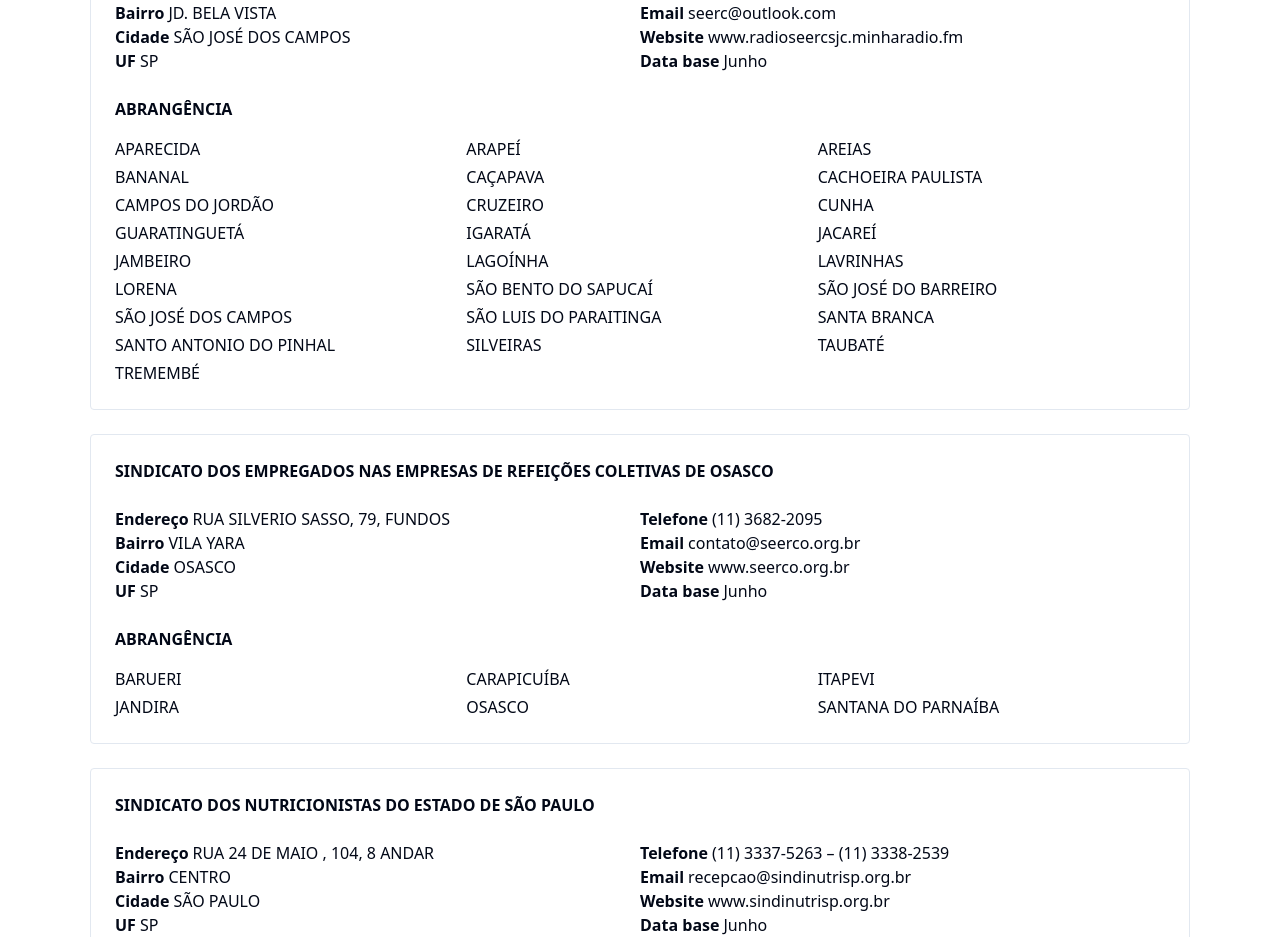
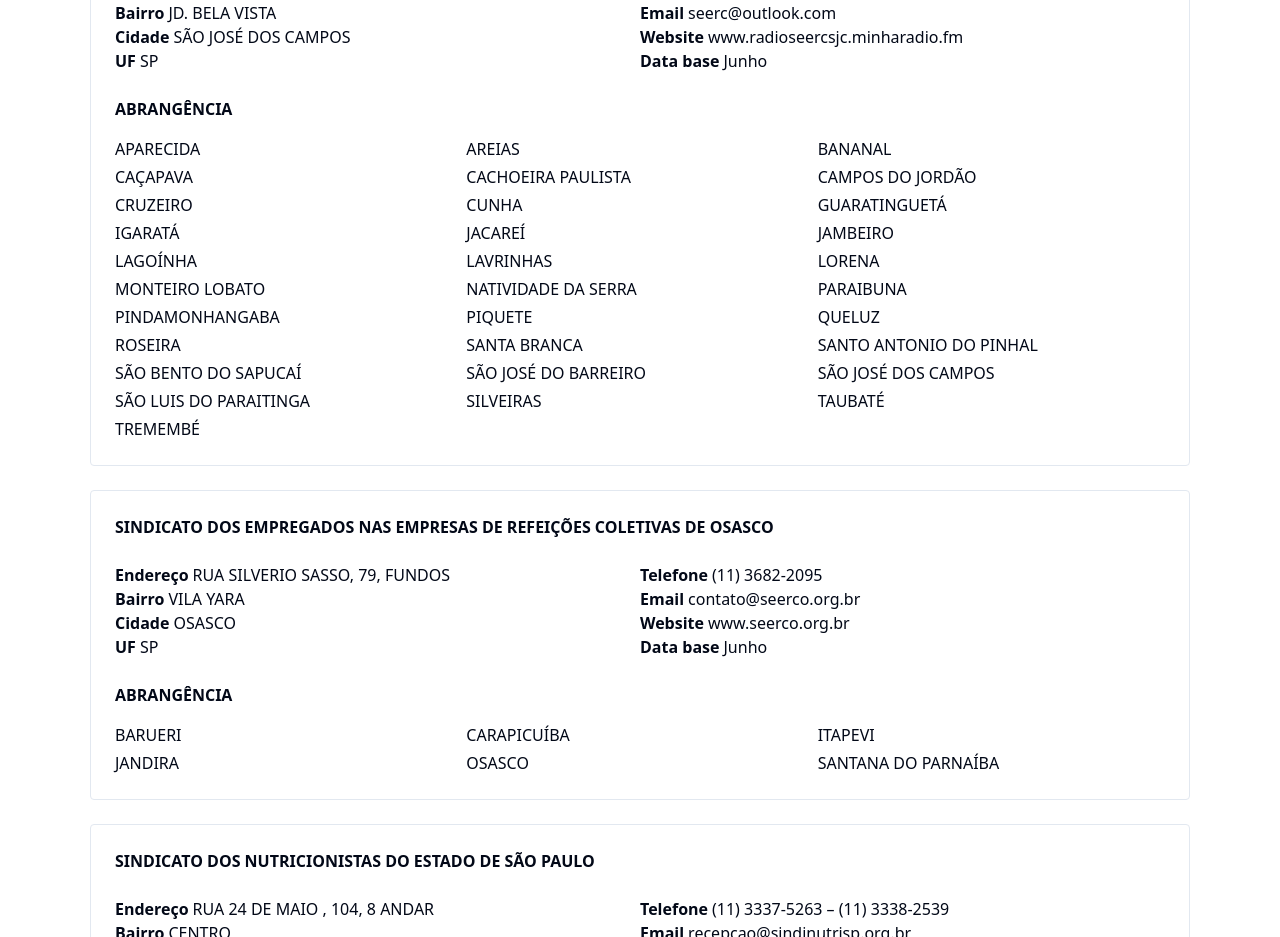
Before and after one commit to devsindercsp/sindicatos, a React (Vite) app: page / in a window 1280 px wide. Shown: the part 880-1817 px from the top of the page. Built offline with nearby package versions, Linux system fonts and the light colour scheme.

Commit message:
Update sindicatos.ts

```diff
--- a/src/data/sindicatos.ts
+++ b/src/data/sindicatos.ts
@@ -64,7 +64,6 @@ export const sindicatos: Sindicato[] = [
     basedata: 'Junho',
     coverage: [
       'APARECIDA',
-      'ARAPEÍ',
       'AREIAS',
       'BANANAL',
       'CAÇAPAVA',
@@ -79,12 +78,19 @@ export const sindicatos: Sindicato[] = [
       'LAGOÍNHA',
       'LAVRINHAS',
       'LORENA',
+      'MONTEIRO LOBATO',
+      'NATIVIDADE DA SERRA',
+      'PARAIBUNA',
+      'PINDAMONHANGABA',
+      'PIQUETE',
+      'QUELUZ',
+      'ROSEIRA',
+      'SANTA BRANCA',
+      'SANTO ANTONIO DO PINHAL',
       'SÃO BENTO DO SAPUCAÍ',
       'SÃO JOSÉ DO BARREIRO',
       'SÃO JOSÉ DOS CAMPOS',
       'SÃO LUIS DO PARAITINGA',
-      'SANTA BRANCA',
-      'SANTO ANTONIO DO PINHAL',
       'SILVEIRAS',
       'TAUBATÉ',
       'TREMEMBÉ',
```
